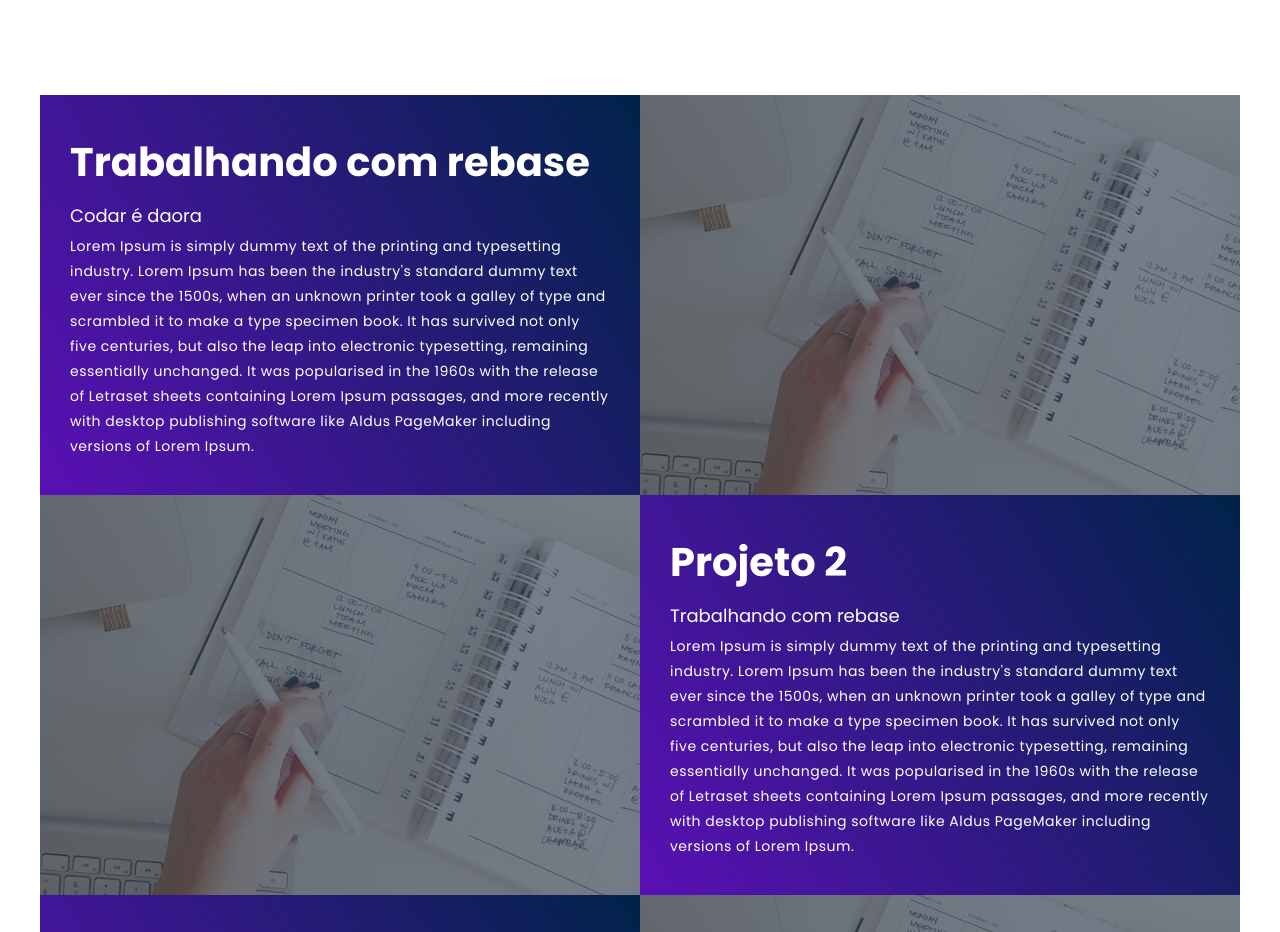
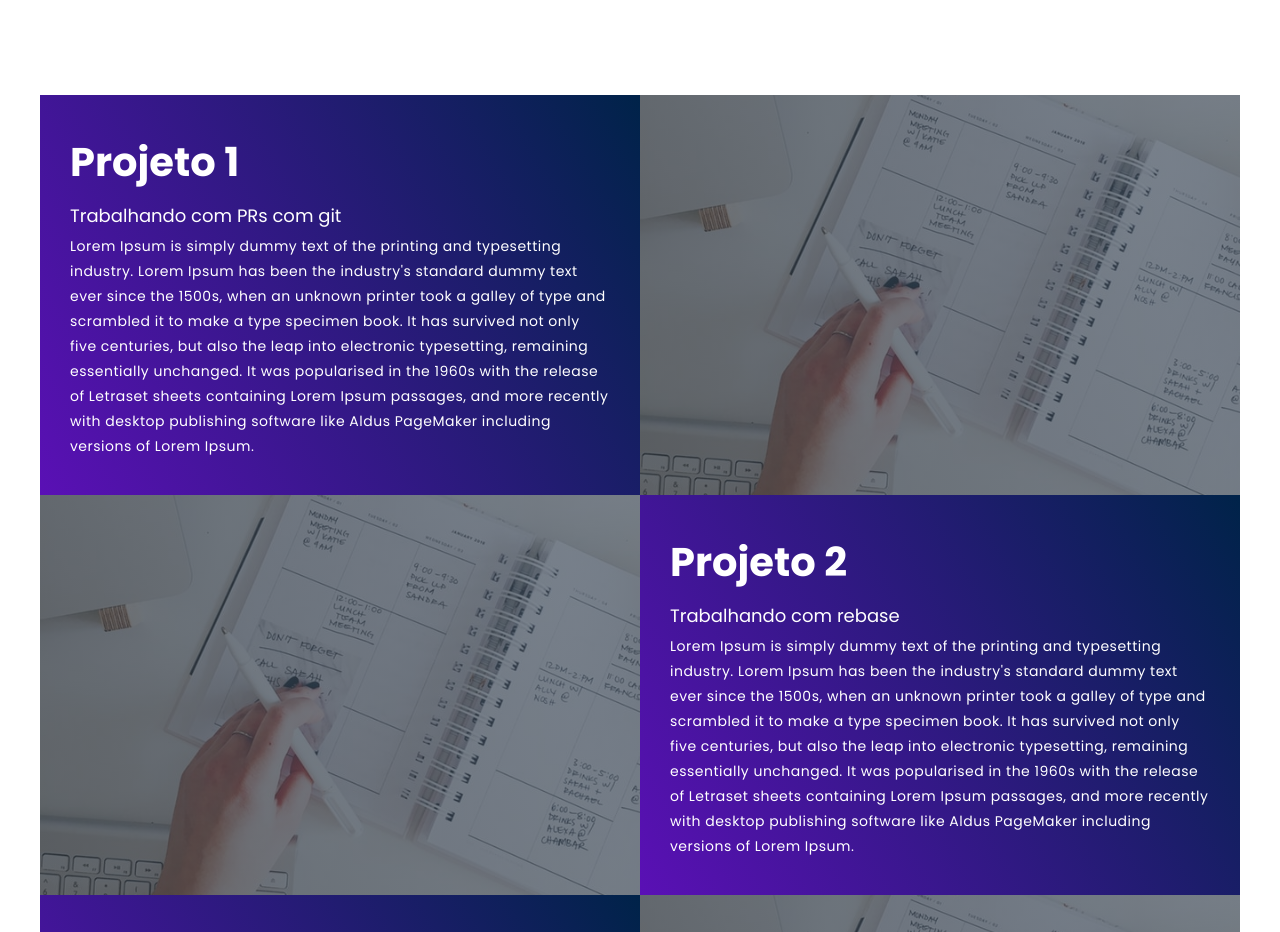
Before and after one commit to Edu315/projeto-eduardo, a plain HTML site: page index.html in a window 1280 px wide. Shown: the part 1080-2012 px from the top of the page. Drawn offline with Linux system fonts and the light colour scheme.

Commit message:
update project 1 description

```diff
--- a/index.html
+++ b/index.html
@@ -29,8 +29,8 @@
             <div class="all-projects">
                 <div class="project-item">
                     <div class="project-info">
-                        <h1>Trabalhando com rebase</h1>
-                        <h2>Codar é daora</h2>
+                        <h1>Projeto 1</h1>
+                        <h2>Trabalhando com PRs com git</h2>
                         <p>Lorem Ipsum is simply dummy text of the printing and typesetting industry. Lorem Ipsum has
                             been the industry's standard dummy text ever since the 1500s, when an unknown printer took a
                             galley of type and scrambled it to make a type specimen book. It has survived not only five
```
